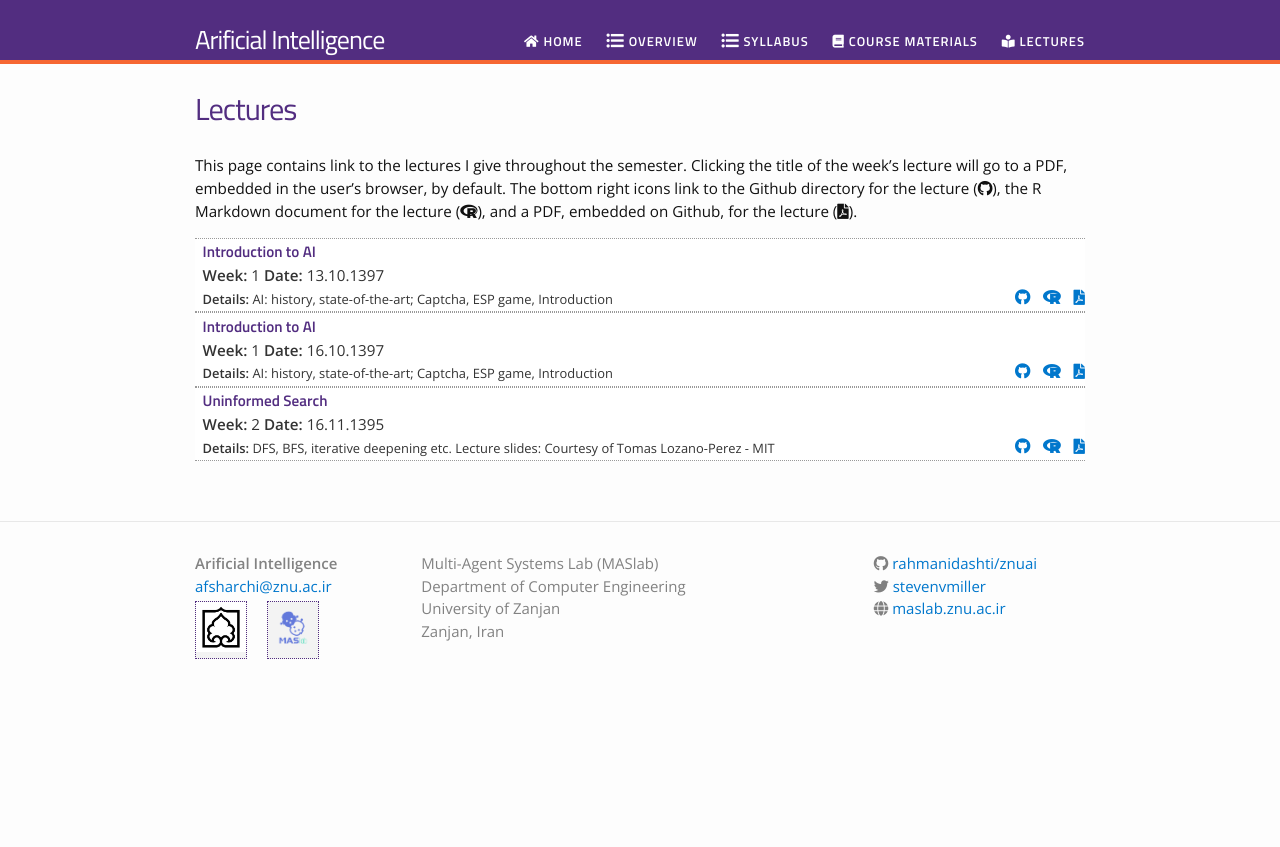
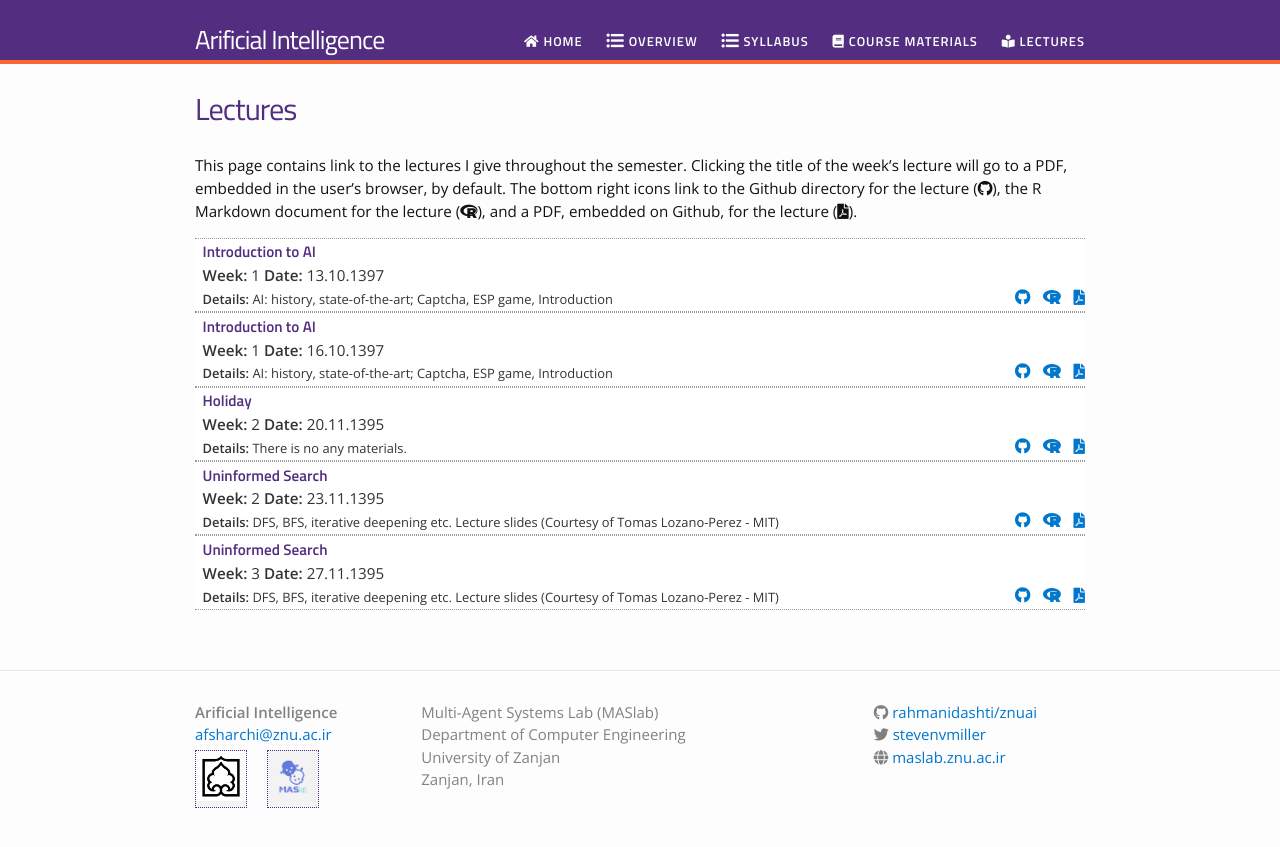
Before and after one commit to rahmanidashti/znuai, a Jekyll site: the page built from lectures.md, in a window 1280 px wide. Shown: the top 847 px of the page. Built offline with Jekyll 4.4.1, drawn with Linux system fonts in a browser that asks for light colours; nearby versions of some CDN libraries.

Commit message:
Update lectures.yml

```diff
--- a/_data/lectures.yml
+++ b/_data/lectures.yml
@@ -10,9 +10,21 @@
   filename: intro
   dirname: files
   tldr: "AI: history, state-of-the-art; Captcha, ESP game, Introduction"
+- title: "Holiday"
+  week: 2
+  date: 20.11.1395
+  filename:
+  dirname:
+  tldr: "There is no any materials."
 - title: "Uninformed Search"
   week: 2
-  date: 16.11.1395
-  filename: intro
+  date: 23.11.1395
+  filename: uninformed_search
   dirname: files
-  tldr: "DFS, BFS, iterative deepening etc. Lecture slides: Courtesy of Tomas Lozano-Perez - MIT"
+  tldr: "DFS, BFS, iterative deepening etc. Lecture slides (Courtesy of Tomas Lozano-Perez - MIT)"
+- title: "Uninformed Search"
+  week: 3
+  date: 27.11.1395
+  filename: uninformed_search
+  dirname: files
+  tldr: "DFS, BFS, iterative deepening etc. Lecture slides (Courtesy of Tomas Lozano-Perez - MIT)"
```
